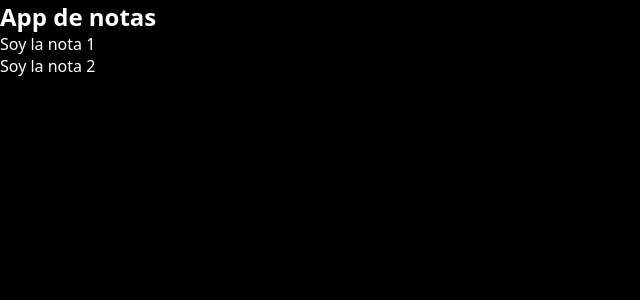
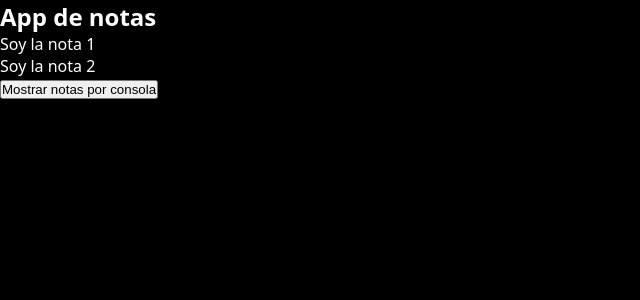
Before and after one commit to Isaac-9026/React-tareas, a React (Vite) app in the folder LISTA_DE_TAREAS/: page / in a window 1280 px wide. Shown: the top 300 px of the page, without its empty margins (0-640 px from the left). Built offline with nearby package versions, Linux system fonts and the light colour scheme.

Commit message:
feat: Eventos en React

```diff
--- a/LISTA_DE_TAREAS/src/components/TodoApp.jsx
+++ b/LISTA_DE_TAREAS/src/components/TodoApp.jsx
@@ -1,5 +1,8 @@
 function TodoApp ({notasApp}) {
 
+    const mostrarNotas = () => {
+        console.log(notasApp)
+    };
 
     return (
         <>
@@ -8,6 +11,9 @@ function TodoApp ({notasApp}) {
                 <li>{notasApp[0].text}</li>
                 <li>{notasApp[1].text}</li>
             </ul>
+            <button onClick={mostrarNotas}>
+                Mostrar notas por consola
+            </button>
         </>
     );
 }
```
